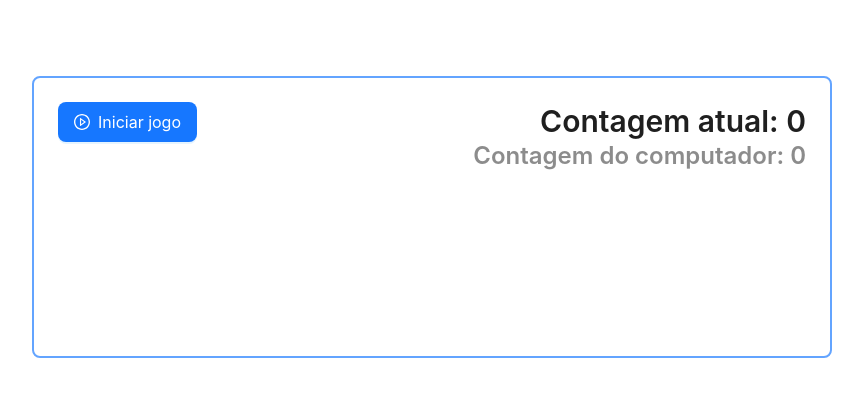
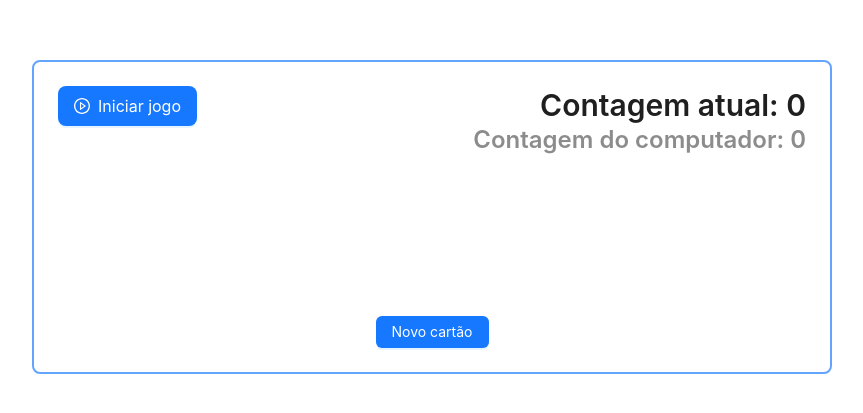
Before and after one commit to RafaelPena31/trunk-based-development-live-code, a React (Create React App) app in the folder tbd-practice-21/: page / in a window 1280 px wide. Shown: the part 183-596 px from the top of the page, without its empty margins (208-1071 px from the left). Built offline with nearby package versions, Linux system fonts and the light colour scheme.

Commit message:
feat: implement control container

```diff
--- /dev/null
+++ b/tbd-practice-21/src/modules/game/components/control/control-container.css
@@ -0,0 +1,6 @@
+.game-container__control {
+  display: flex;
+  align-items: center;
+  justify-content: space-between;
+  width: 100%;
+}
--- /dev/null
+++ b/tbd-practice-21/src/modules/game/components/control/control-container.tsx
@@ -0,0 +1,26 @@
+import { Button } from "antd";
+import React from "react";
+
+interface ControlContainerProps {
+  isStarted: boolean;
+  onHandleClickAddCard: () => void;
+}
+
+function ControlContainer({
+  isStarted,
+  onHandleClickAddCard,
+}: ControlContainerProps) {
+  if (isStarted) {
+    return (
+      <div className="game-container__control">
+        <Button type="primary" block onClick={onHandleClickAddCard}>
+          Novo cartão
+        </Button>
+      </div>
+    );
+  }
+
+  return null;
+}
+
+export default React.memo(ControlContainer);
--- a/tbd-practice-21/src/modules/game/game-container.tsx
+++ b/tbd-practice-21/src/modules/game/game-container.tsx
@@ -4,6 +4,7 @@ import GameHeader from "./components/header/game-header";
 import ResultContainer from "./components/result/result-container";
 import { GameStatusType } from "./game-types";
 import "./game-container.css";
+import ControlContainer from "./components/control/control-container";
 
 export default function GameContainer() {
   const [status, setStatus] = useState<GameStatusType>("start");
@@ -12,7 +13,7 @@ export default function GameContainer() {
 
   const totalValue = useMemo(() => /* TODO */ 0, [countValues]);
 
-  const isStarted = useMemo(() => /* TODO */ false, [status]);
+  const isStarted = useMemo(() => /* TODO */ true, [status]);
   const isResult = useMemo(() => /* TODO */ false, [status]);
   const isVictory = useMemo(
     () => /* TODO */ false,
@@ -43,7 +44,10 @@ export default function GameContainer() {
 
       <CardGroup countValueList={countValues} />
 
-      {/* TODO */}
+      <ControlContainer
+        isStarted={isStarted}
+        onHandleClickAddCard={onHandleClickAddCard}
+      />
 
       <ResultContainer isResult={isResult} isVictory={isVictory} />
     </div>
```
